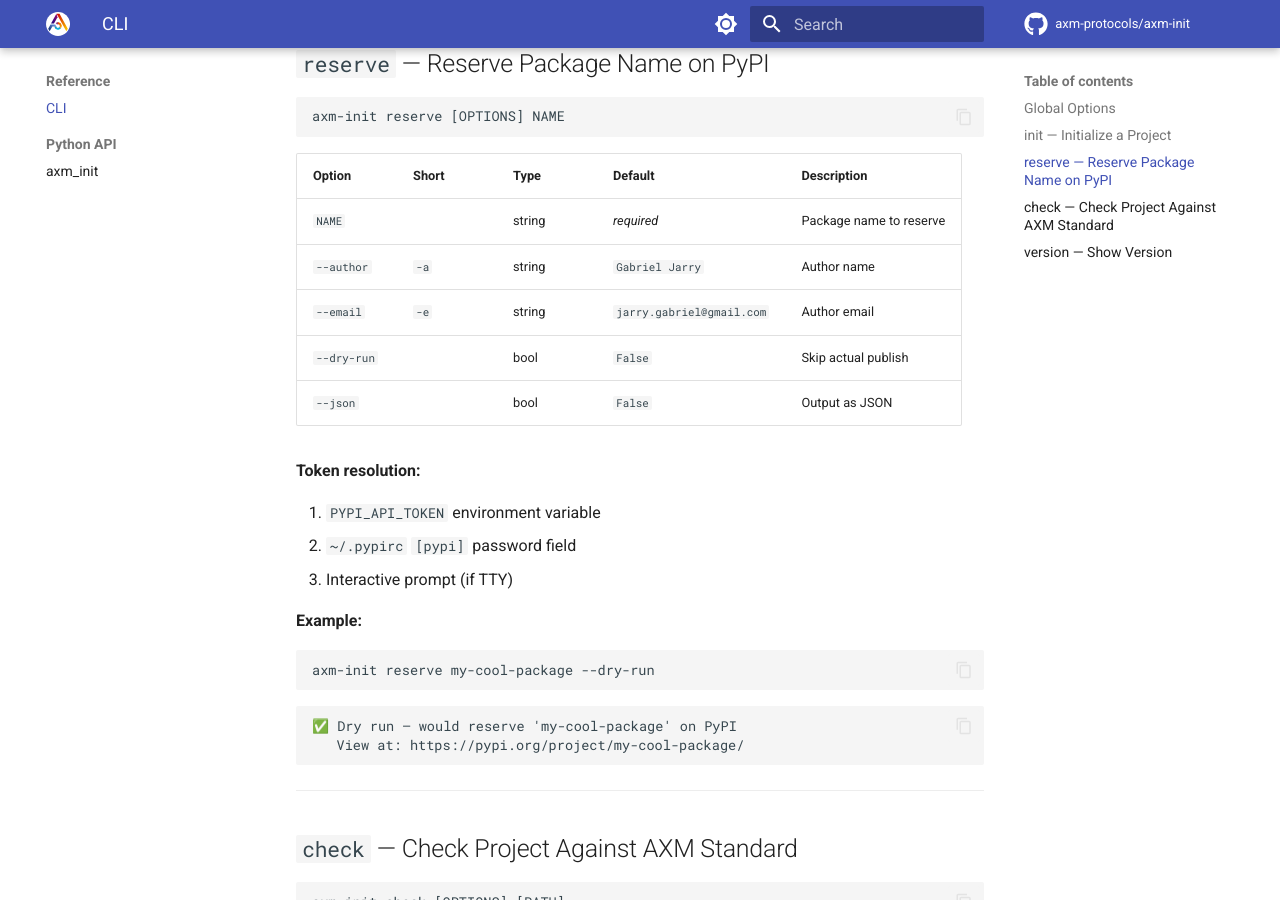
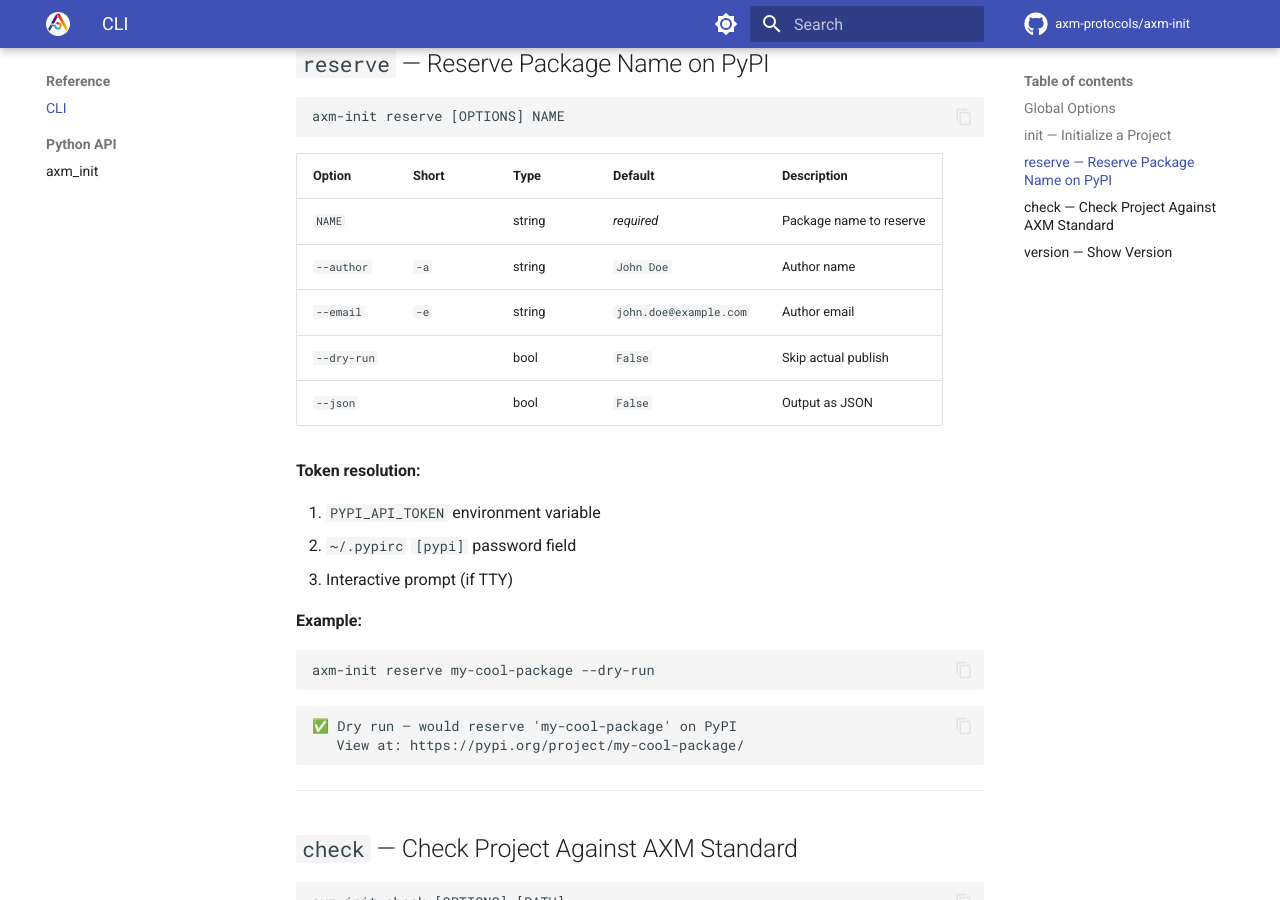
Before and after one commit to axm-protocols/axm-init, an MkDocs documentation site: the page built from docs/reference/cli.md, in a window 1280 px wide and 900 px high, scrolled down 1497 px. Built offline with MkDocs 1.6.1 and Material for MkDocs 9.7.7, drawn with Linux system fonts in a browser that asks for light colours; comment, search, counter and statistics services are not loaded.

Commit message:
chore: anonymize default author/email in docs

```diff
--- a/docs/reference/cli.md
+++ b/docs/reference/cli.md
@@ -58,8 +58,8 @@ axm-init reserve [OPTIONS] NAME
 | Option | Short | Type | Default | Description |
 |---|---|---|---|---|
 | `NAME` | | string | *required* | Package name to reserve |
-| `--author` | `-a` | string | `Gabriel Jarry` | Author name |
-| `--email` | `-e` | string | `jarry.gabriel@gmail.com` | Author email |
+| `--author` | `-a` | string | `John Doe` | Author name |
+| `--email` | `-e` | string | `john.doe@example.com` | Author email |
 | `--dry-run` | | bool | `False` | Skip actual publish |
 | `--json` | | bool | `False` | Output as JSON |
 
```
Also changed, not shown: README.md (+2 -2 lines).
